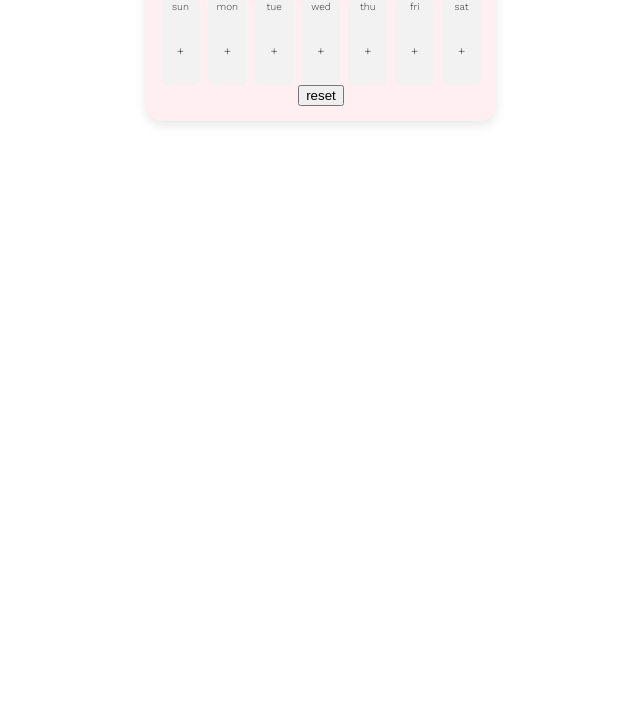
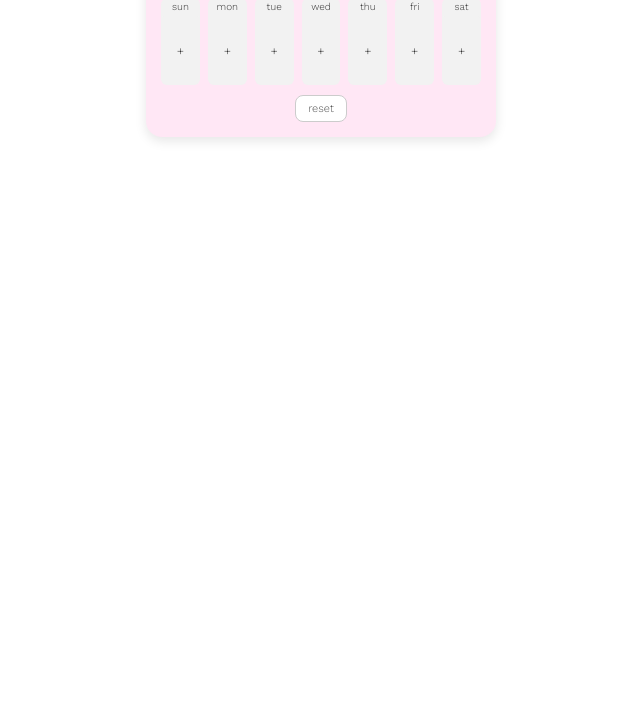
Before and after one commit to digitalforguru/mood-tracking, a plain HTML site: page index.html in a window 1280 px wide. Shown: the part 74-800 px from the top of the page, without its empty margins (319-959 px from the left). Drawn offline with nearby package versions, Linux system fonts and the light colour scheme.

Commit message:
Update style.css

```diff
--- a/style.css
+++ b/style.css
@@ -184,21 +184,39 @@ body {
 .mood-color:hover {
   border-color: #666;
 }
+.reset-btn {
+  margin-top: 10px;
+  padding: 6px 12px;
+  font-size: 11px;
+  font-family: 'Work Sans', sans-serif;
+  background: white;
+  border: 1px solid #ccc;
+  border-radius: 8px;
+  cursor: pointer;
+  text-transform: lowercase;
+  color: #555;
+  transition: background 0.2s;
+}
+
+.reset-btn:hover {
+  background: #f2f2f2;
+}
+
 
 /* Themes */
 
 .theme-pink {
-  background-color: #ffeef2;
+  background-color: #ffe7f5;
 }
 
 .theme-green {
-  background-color: #e7f8ee;
+  background-color: #daece1;
 }
 
 .theme-lavender {
-  background-color: #f3e8ff;
+  background-color: #f6e5fc;
 }
 
 .theme-blue {
-  background-color: #e0f0ff;
+  background-color: #dceaf5;
 }
```
